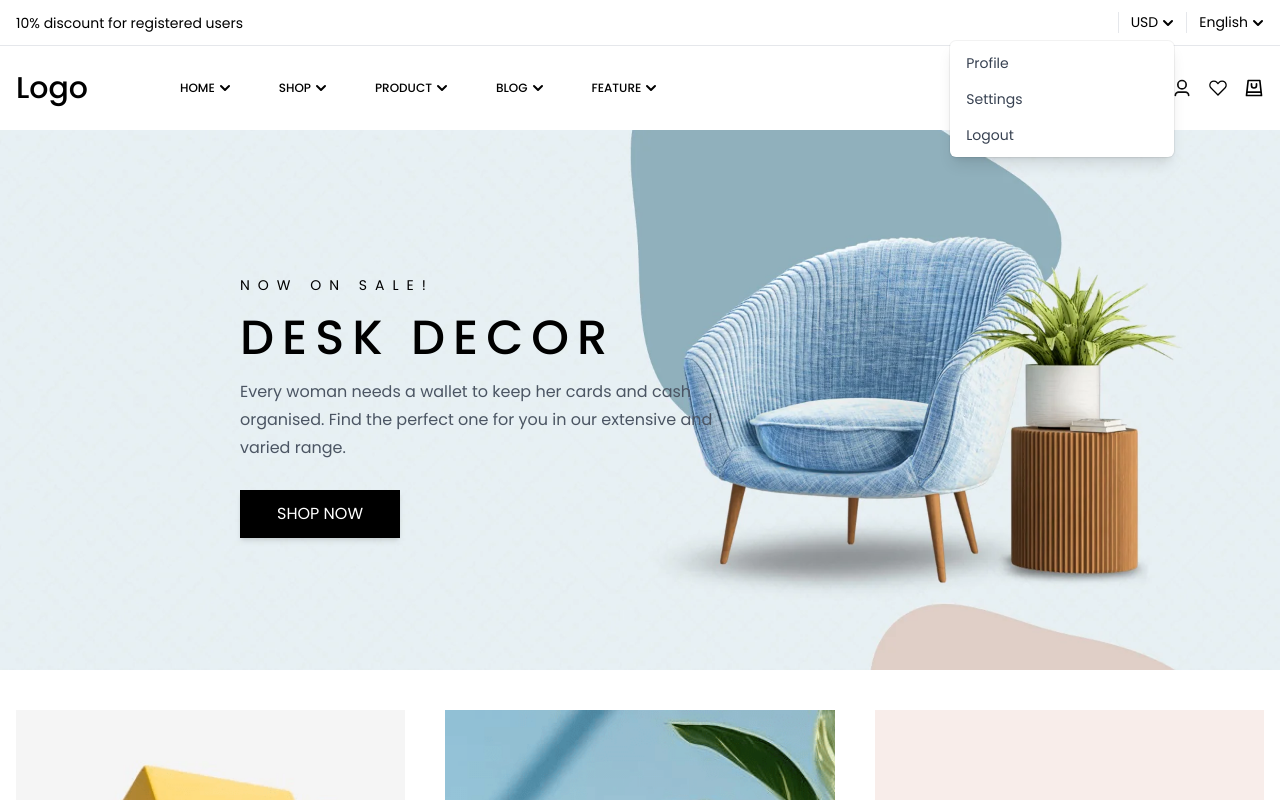
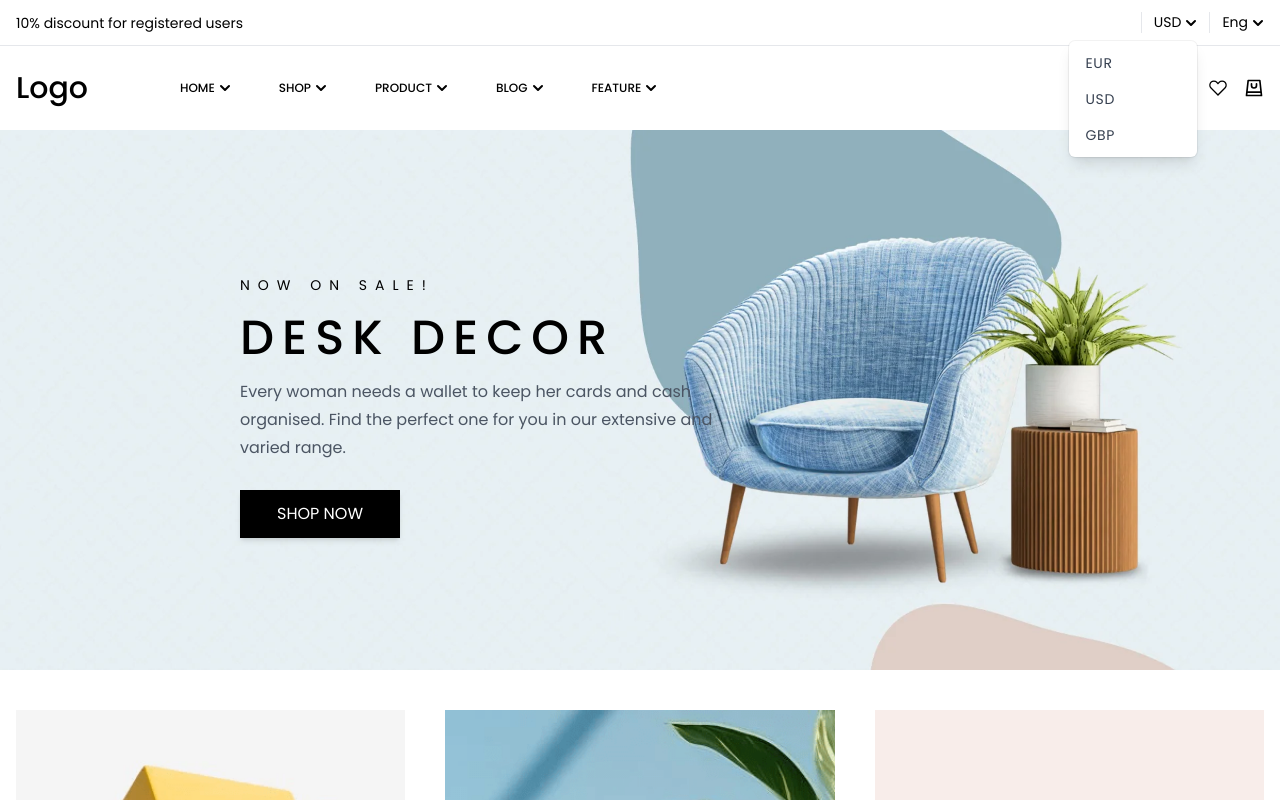
Before and after one commit to yourCode-jd/02, a Next.js app in the folder furniture/: page / in a window 1280 px wide. Both pictures are taken after a click on the button "USD". Shown: the top 800 px of the page. Built offline with nearby package versions, Linux system fonts and the light colour scheme.

Commit message:
top bar drowpdown design

```diff
--- a/furniture/src/app/layout.tsx
+++ b/furniture/src/app/layout.tsx
@@ -4,6 +4,7 @@ import TopBar from '@/components/layouts/TopBar'
 import Header from '@/components/layouts/Header'
 import Footer from '@/components/layouts/Footer'
 // import LoginForm from '@/components/LoginForm'
+import TopDrop from '@/components/TopDrop'
 const poppins = Poppins({
   subsets: ['latin'],
   display: 'swap',
--- a/furniture/src/components/dropdown/Dropdown.tsx
+++ b/furniture/src/components/dropdown/Dropdown.tsx
@@ -1,9 +1,9 @@
-"use client"
-import React, { use, useState } from "react";
+"use client";
+import React, { useState } from "react";
 import { downArrow } from "../icons/Icons";
-const Dropdown = (props) => {
+
+const Dropdown = ({ title, options = [] }) => {
   const [isOpen, setIsOpen] = useState(false);
-
   const toggleDropdown = () => setIsOpen(!isOpen);
 
   return (
@@ -12,41 +12,30 @@ const Dropdown = (props) => {
       <button
         onClick={toggleDropdown}
         className="inline-flex text-sm justify-center items-center w-full leading-normal border-l border-gray-200 pl-3 text-black"
-      >{props.title}
-
-        {downArrow}
+        aria-haspopup="true"
+        aria-expanded={isOpen}
+      >
+        {title} {downArrow}
       </button>
 
       {/* Dropdown Menu */}
       {isOpen && (
         <div
-          className="absolute z-[1] right-0 mt-2 w-56 rounded-md shadow-lg bg-white ring-1 ring-black ring-opacity-5 focus:outline-none"
+          className="absolute z-[1] right-0 mt-2 w-32 rounded-md shadow-lg bg-white ring-1 ring-black ring-opacity-5 focus:outline-none"
           role="menu"
           aria-orientation="vertical"
-          aria-labelledby="menu-button"
         >
           <div className="py-1" role="none">
-            <a
-              href="#"
-              className="text-gray-700 block px-4 py-2 text-sm hover:bg-gray-100"
-              role="menuitem"
-            >
-              Profile
-            </a>
-            <a
-              href="#"
-              className="text-gray-700 block px-4 py-2 text-sm hover:bg-gray-100"
-              role="menuitem"
-            >
-              Settings
-            </a>
-            <a
-              href="#"
-              className="text-gray-700 block px-4 py-2 text-sm hover:bg-gray-100"
-              role="menuitem"
-            >
-              Logout
-            </a>
+            {options.map((option, index) => (
+              <button
+                key={index}
+                className="text-gray-700 block w-full text-left px-4 py-2 text-sm hover:bg-gray-100 capitalize tracking-wider"
+                role="menuitem"
+                onClick={() => setIsOpen(false)} // Close dropdown on selection
+              >
+                {option}
+              </button>
+            ))}
           </div>
         </div>
       )}
--- a/furniture/src/components/layouts/Header.jsx
+++ b/furniture/src/components/layouts/Header.jsx
@@ -87,16 +87,16 @@ function Header() {
         </div>
       </div>
       {activePopup && (
-        <div className="mt-2 z-10 absolute right-2 w-full bg-white shadow-lg p-4 rounded-lg max-w-96">
+        <div className="mt-2 z-10 absolute right-2 w-full bg-white shadow-lg rounded-lg max-w-96">
           {activePopup === "search" && (
-            <div>
+            <div className="rounded-lg shadow-sm overflow-hidden">
               <input
                 type="text"
                 placeholder="Search..."
-                className="pr-7 w-full p-2 border border-gray-300 rounded-md focus:outline-none focus:ring-2 focus:ring-blue-500"
+                className="pr-7 w-full text-sm p-2 min-h-[44px] border-gray-300 focus:outline-none focus:ring-2 focus:ring-blue-500"
               />
               <button
-                className="absolute top-1/2 -translate-y-1/2 right-6 text-gray-600 hover:text-gray-900 text-lg"
+                className="absolute top-1/2 -translate-y-1/2 right-2 text-gray-600 hover:text-gray-900 text-lg"
                 onClick={() => setIsActivePopup(null)}
               >
                 ✖
@@ -105,9 +105,9 @@ function Header() {
           )}
 
           {activePopup === "login" && (
-            <div className="z-10 absolute w-full bg-white top-1/2 left-1/2 -translate-x-1/2 -translate-y-1/2 shadow max-w-lg ">
-              <form action="" className="relative flex flex-wrap gap-5 p-8">
-                <h2 className="text-3xl font-semibold uppercase w-full text-center ">
+            <div className="">
+              <form action="" className="relative flex flex-wrap gap-4 p-8">
+                <h2 className="text-2xl font-semibold uppercase w-full text-center ">
                   Login
                 </h2>
                 <input
@@ -116,7 +116,7 @@ function Header() {
                   id=""
                   placeholder="Email"
                   required
-                  className="p-3 border w-full"
+                  className="p-2 min-h-[44px] border w-full text-sm"
                 />
                 <input
                   type="password"
@@ -124,17 +124,17 @@ function Header() {
                   id=""
                   placeholder="Password"
                   required
-                  className="p-3 border w-full "
+                  className="p-2 min-h-[44px] border w-full text-sm "
                 />
                 <button
                   onClick={() => setIsActivePopup()}
                   type="submit"
-                  className="bg-orange-600 p-2 min-h-[50px] uppercase text-white min-w-40 ml-auto hover:bg-orange-500 ease-linear duration-150"
+                  className="bg-orange-600 p-2 min-h-11 uppercase text-white min-w-32 ml-auto hover:bg-orange-500 ease-linear duration-150"
                 >
                   Submit
                 </button>
                 <div
-                  className="absolute cursor-pointer bg-orange-500 text-white rounded-full w-8 h-8 flex justify-center items-center -top-3 -right-3  text-lg"
+                  className="absolute cursor-pointer bg-orange-500 text-white rounded-full w-8 h-8 flex justify-center items-center -top-2 -right-2  text-lg"
                   onClick={() => setIsActivePopup(null)}
                 >
                   ✖
--- a/furniture/src/components/layouts/TopBar.jsx
+++ b/furniture/src/components/layouts/TopBar.jsx
@@ -10,8 +10,8 @@ function TopBar() {
             10% discount for registered users
           </div>
           <div className="flex gap-3 items-center">
-            <Dropdown title="USD" />
-            <Dropdown title="English" />
+            <Dropdown title="USD" options={["EUR", "USD", "GBP"]} />
+            <Dropdown title="Eng" options={["English", "Spanish", "French"]} />
           </div>
         </div>
       </div>
```
Also changed, not shown: furniture/src/staticDb/data.js (line endings or trailing spaces).
